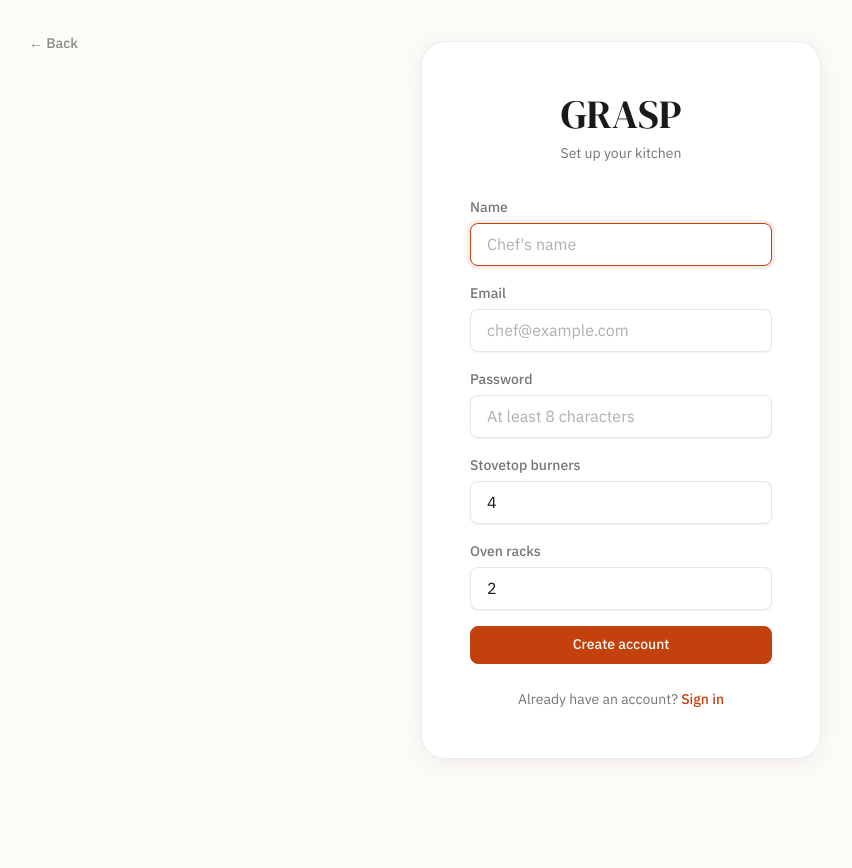
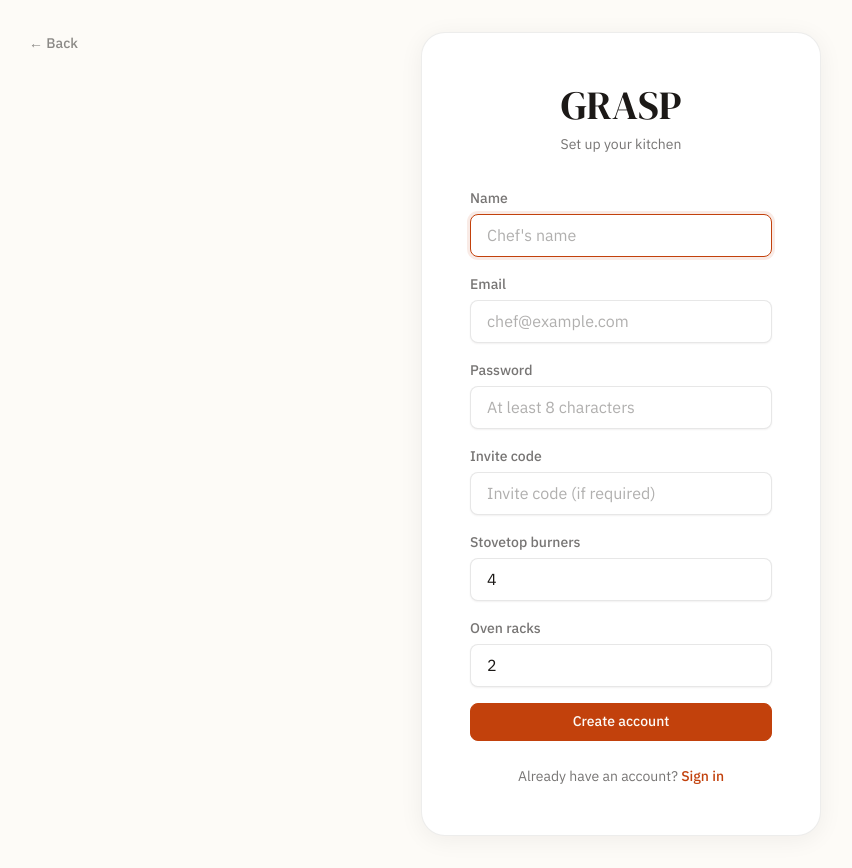
Before and after one commit to aarongbaker/grasp, a React (Vite) app in the folder frontend/: page /register in a window 1280 px wide. Shown: the whole page, without its empty margins (19-871 px from the left). Before the commit the page ends 800 px from the top, so only its background shows below. Built offline with nearby package versions, Linux system fonts and the light colour scheme; no server answers; what @react-pdf/renderer would draw is missing.

Commit message:
feat: add invite code field to register page

```diff
--- a/frontend/src/pages/RegisterPage.tsx
+++ b/frontend/src/pages/RegisterPage.tsx
@@ -11,6 +11,7 @@ export function RegisterPage() {
   const [name, setName] = useState('');
   const [email, setEmail] = useState('');
   const [password, setPassword] = useState('');
+  const [inviteCode, setInviteCode] = useState('');
   const [maxBurners, setMaxBurners] = useState(4);
   const [maxOvenRacks, setMaxOvenRacks] = useState(2);
   const [error, setError] = useState('');
@@ -35,6 +36,7 @@ export function RegisterPage() {
         password,
         max_burners: maxBurners,
         max_oven_racks: maxOvenRacks,
+        ...(inviteCode.trim() && { invite_code: inviteCode.trim() }),
       });
       const res = await login(email, password);
       const payload = JSON.parse(atob(res.access_token.split('.')[1]));
@@ -86,6 +88,12 @@ export function RegisterPage() {
             minLength={8}
           />
           <Input
+            label="Invite code"
+            placeholder="Invite code (if required)"
+            value={inviteCode}
+            onChange={(e) => setInviteCode(e.target.value)}
+          />
+          <Input
             label="Stovetop burners"
             type="number"
             min={1}
--- a/frontend/src/types/api.ts
+++ b/frontend/src/types/api.ts
@@ -72,6 +72,7 @@ export interface CreateUserRequest {
   max_oven_racks?: number;
   has_second_oven?: boolean;
   dietary_defaults?: string[];
+  invite_code?: string;
 }
 
 export interface KitchenConfig {
```
